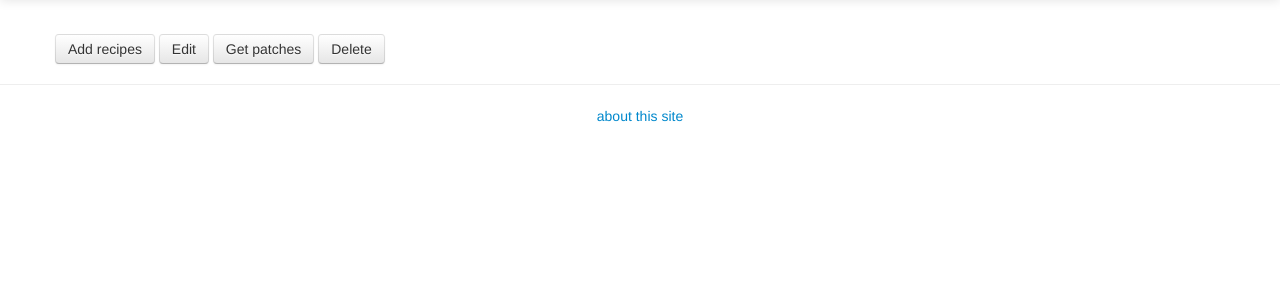
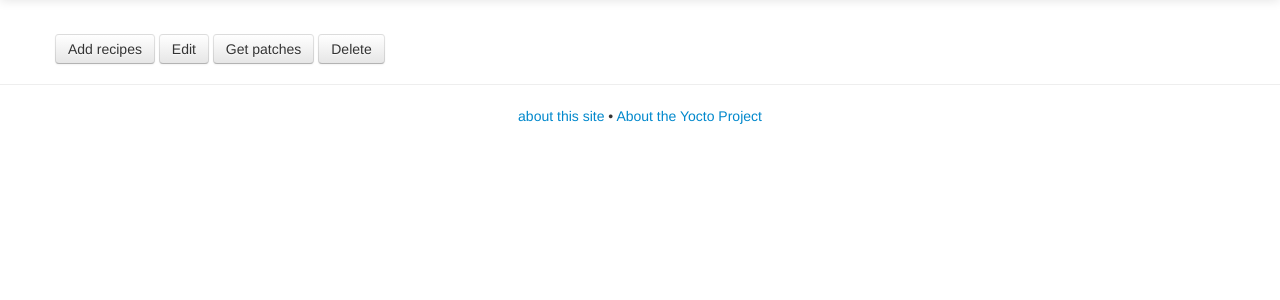
Before and after one commit to yoctoproject/layerindex-web, a Django app: template templates/layerindex/bulkchangereview.html in a window 1280 px wide. Shown: the part 41-341 px from the top of the page. Run offline with Django 3.2, Linux system fonts and the light colour scheme; the template is opened without the code that fills it, so the values that code supplies are empty; parts of the project's set-up code (start-up, migrations or seed data) failed here and were passed over; some libraries are stand-ins or nearby versions.

Commit message:
templates/base.html: Add link to Yocto Project when APP is RRS
Signed-off-by: Aníbal Limón <anibal.limon@linux.intel.com>

```diff
--- a/templates/base.html
+++ b/templates/base.html
@@ -104,6 +104,7 @@
             &bull; <a href="http://www.openembedded.org/Layers_FAQ">FAQ</a>
             {% else %}
             <a href="{% url about %}">about this site</a>
+            &bull; <a href="https://www.yoctoproject.org/about">About the Yocto Project</a>
             {% endif %}
         </div>
         {% endblock %}
```
